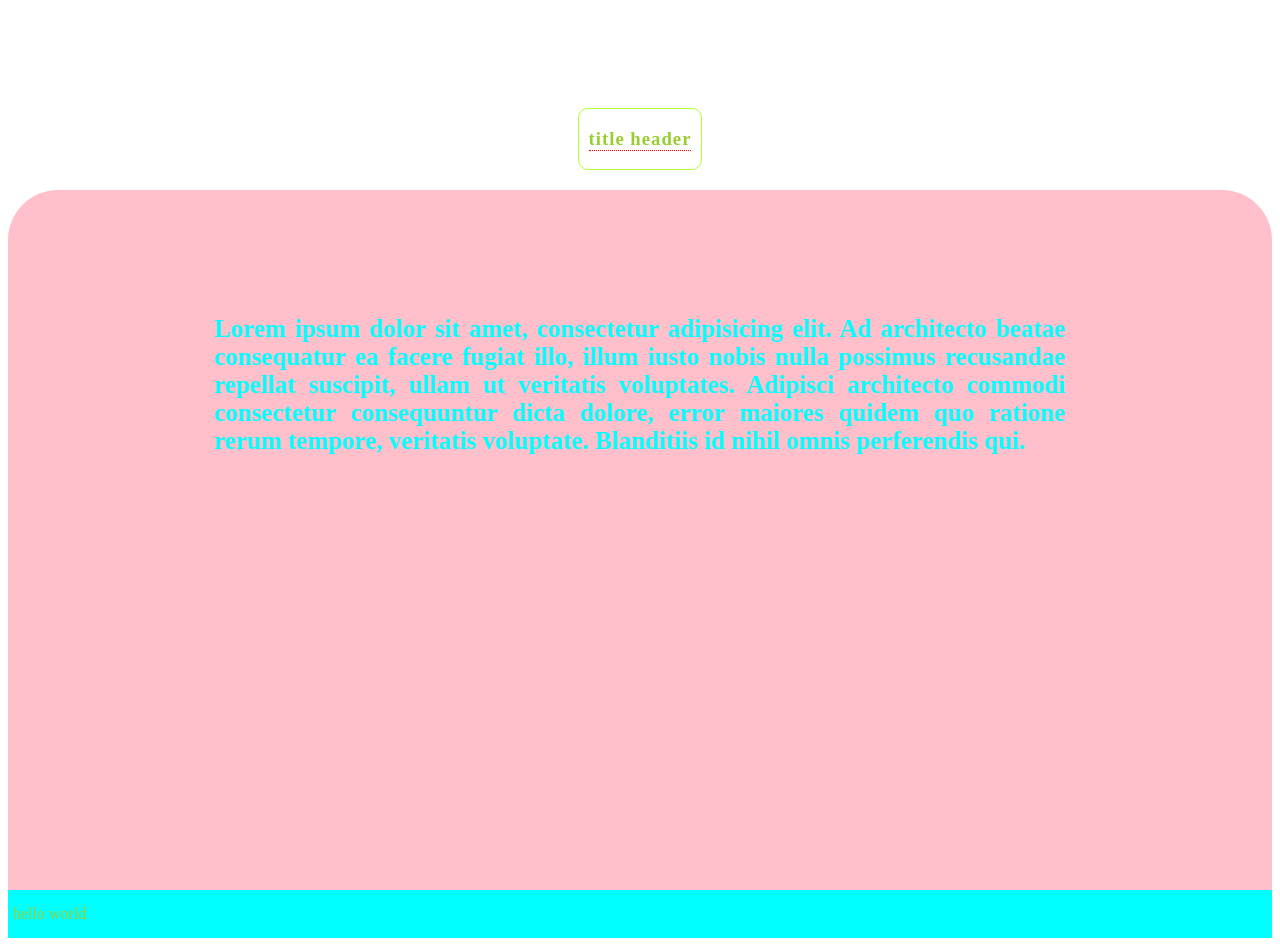
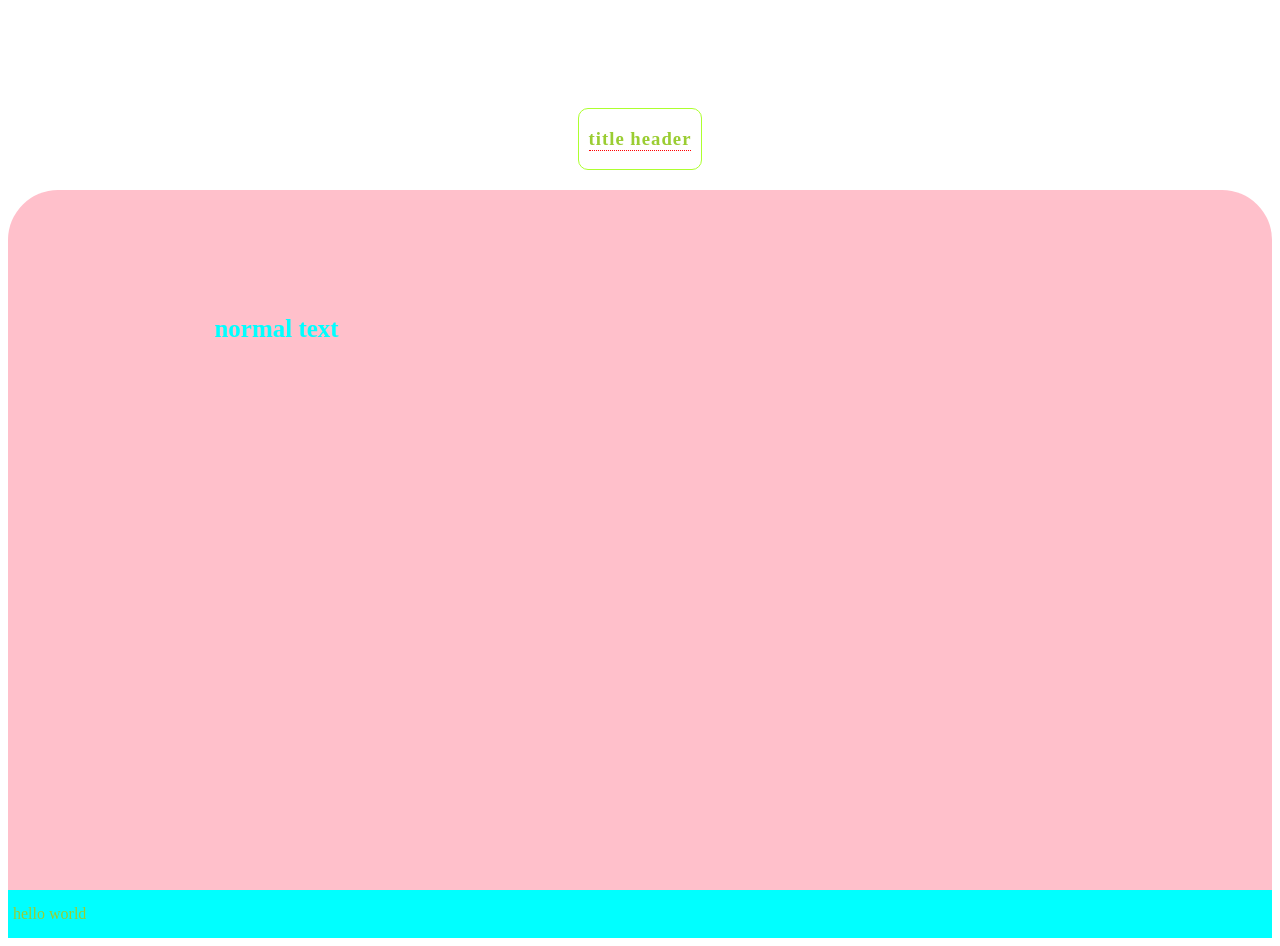
Before and after one commit to artyom12211/git-git-practice, a plain HTML site: page index.html in a window 1280 px wide. Drawn offline with Linux system fonts and the light colour scheme.

Commit message:
hotfix text in main

```diff
--- a/index.html
+++ b/index.html
@@ -16,7 +16,7 @@
   	<main>
   		<div class="content">
   			<p class="content__text">
-  				Lorem ipsum dolor sit amet, consectetur adipisicing elit. Ad architecto beatae consequatur ea facere fugiat illo, illum iusto nobis nulla possimus recusandae repellat suscipit, ullam ut veritatis voluptates. Adipisci architecto commodi consectetur consequuntur dicta dolore, error maiores quidem quo ratione rerum tempore, veritatis voluptate. Blanditiis id nihil omnis perferendis qui.
+  				normal text
   			</p>
   		</div>
   	</main>
```
